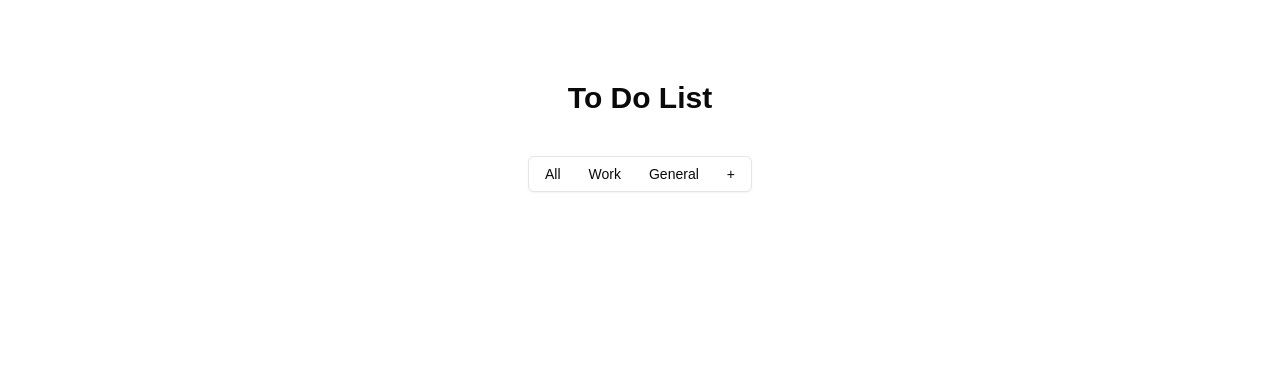
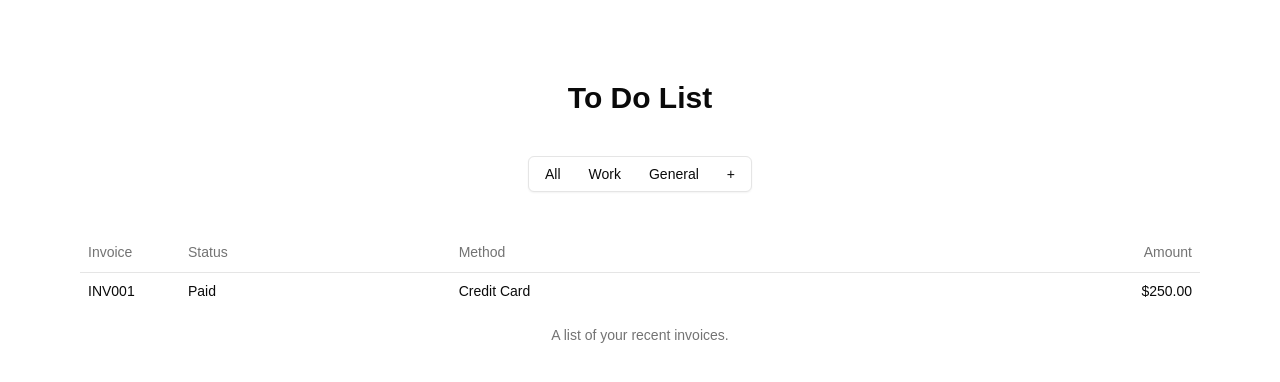
Before and after one commit to claudiecodes/To-Do-App-using-Next.js, a Next.js app: page / in a window 1280 px wide. Shown: the top 382 px of the page. Built offline with nearby package versions, Linux system fonts and the light colour scheme.

Commit message:
feat: add table component

```diff
--- a/src/app/page.tsx
+++ b/src/app/page.tsx
@@ -1,14 +1,18 @@
 import MenuBarComp from "@/components/MenuBarComp";
+import TableComp from "@/components/TableComp";
 
 export default function Home() {
   return (
     <main className="p-10">
-      <section className="flex justify-center font-bold p-10 text-3xl">
+      <div className="flex justify-center font-bold p-10 text-3xl">
         <span>To Do List</span>
-      </section>
-      <section className="flex justify-center">
+      </div>
+      <div className="flex justify-center">
         <MenuBarComp />
-      </section>
+      </div>
+      <div className="flex justify-center p-10 min-w-screen">
+        <TableComp />
+      </div>
     </main>
   );
 }
--- /dev/null
+++ b/src/components/TableComp.tsx
@@ -0,0 +1,35 @@
+import {
+  Table,
+  TableBody,
+  TableCaption,
+  TableCell,
+  TableHead,
+  TableHeader,
+  TableRow,
+} from "@/components/ui/table";
+
+export default function TableComp() {
+  return (
+    <>
+      <Table>
+        <TableCaption>A list of your recent invoices.</TableCaption>
+        <TableHeader>
+          <TableRow>
+            <TableHead className="w-[100px]">Invoice</TableHead>
+            <TableHead>Status</TableHead>
+            <TableHead>Method</TableHead>
+            <TableHead className="text-right">Amount</TableHead>
+          </TableRow>
+        </TableHeader>
+        <TableBody>
+          <TableRow>
+            <TableCell className="font-medium">INV001</TableCell>
+            <TableCell>Paid</TableCell>
+            <TableCell>Credit Card</TableCell>
+            <TableCell className="text-right">$250.00</TableCell>
+          </TableRow>
+        </TableBody>
+      </Table>
+    </>
+  );
+}
--- /dev/null
+++ b/src/components/ui/table.tsx
@@ -0,0 +1,120 @@
+import * as React from "react"
+
+import { cn } from "@/lib/utils"
+
+const Table = React.forwardRef<
+  HTMLTableElement,
+  React.HTMLAttributes<HTMLTableElement>
+>(({ className, ...props }, ref) => (
+  <div className="relative w-full overflow-auto">
+    <table
+      ref={ref}
+      className={cn("w-full caption-bottom text-sm", className)}
+      {...props}
+    />
+  </div>
+))
+Table.displayName = "Table"
+
+const TableHeader = React.forwardRef<
+  HTMLTableSectionElement,
+  React.HTMLAttributes<HTMLTableSectionElement>
+>(({ className, ...props }, ref) => (
+  <thead ref={ref} className={cn("[&_tr]:border-b", className)} {...props} />
+))
+TableHeader.displayName = "TableHeader"
+
+const TableBody = React.forwardRef<
+  HTMLTableSectionElement,
+  React.HTMLAttributes<HTMLTableSectionElement>
+>(({ className, ...props }, ref) => (
+  <tbody
+    ref={ref}
+    className={cn("[&_tr:last-child]:border-0", className)}
+    {...props}
+  />
+))
+TableBody.displayName = "TableBody"
+
+const TableFooter = React.forwardRef<
+  HTMLTableSectionElement,
+  React.HTMLAttributes<HTMLTableSectionElement>
+>(({ className, ...props }, ref) => (
+  <tfoot
+    ref={ref}
+    className={cn(
+      "border-t bg-muted/50 font-medium [&>tr]:last:border-b-0",
+      className
+    )}
+    {...props}
+  />
+))
+TableFooter.displayName = "TableFooter"
+
+const TableRow = React.forwardRef<
+  HTMLTableRowElement,
+  React.HTMLAttributes<HTMLTableRowElement>
+>(({ className, ...props }, ref) => (
+  <tr
+    ref={ref}
+    className={cn(
+      "border-b transition-colors hover:bg-muted/50 data-[state=selected]:bg-muted",
+      className
+    )}
+    {...props}
+  />
+))
+TableRow.displayName = "TableRow"
+
+const TableHead = React.forwardRef<
+  HTMLTableCellElement,
+  React.ThHTMLAttributes<HTMLTableCellElement>
+>(({ className, ...props }, ref) => (
+  <th
+    ref={ref}
+    className={cn(
+      "h-10 px-2 text-left align-middle font-medium text-muted-foreground [&:has([role=checkbox])]:pr-0 [&>[role=checkbox]]:translate-y-[2px]",
+      className
+    )}
+    {...props}
+  />
+))
+TableHead.displayName = "TableHead"
+
+const TableCell = React.forwardRef<
+  HTMLTableCellElement,
+  React.TdHTMLAttributes<HTMLTableCellElement>
+>(({ className, ...props }, ref) => (
+  <td
+    ref={ref}
+    className={cn(
+      "p-2 align-middle [&:has([role=checkbox])]:pr-0 [&>[role=checkbox]]:translate-y-[2px]",
+      className
+    )}
+    {...props}
+  />
+))
+TableCell.displayName = "TableCell"
+
+const TableCaption = React.forwardRef<
+  HTMLTableCaptionElement,
+  React.HTMLAttributes<HTMLTableCaptionElement>
+>(({ className, ...props }, ref) => (
+  <caption
+    ref={ref}
+    className={cn("mt-4 text-sm text-muted-foreground", className)}
+    {...props}
+  />
+))
+TableCaption.displayName = "TableCaption"
+
+export {
+  Table,
+  TableHeader,
+  TableBody,
+  TableFooter,
+  TableHead,
+  TableRow,
+  TableCell,
+  TableCaption,
+}
```
